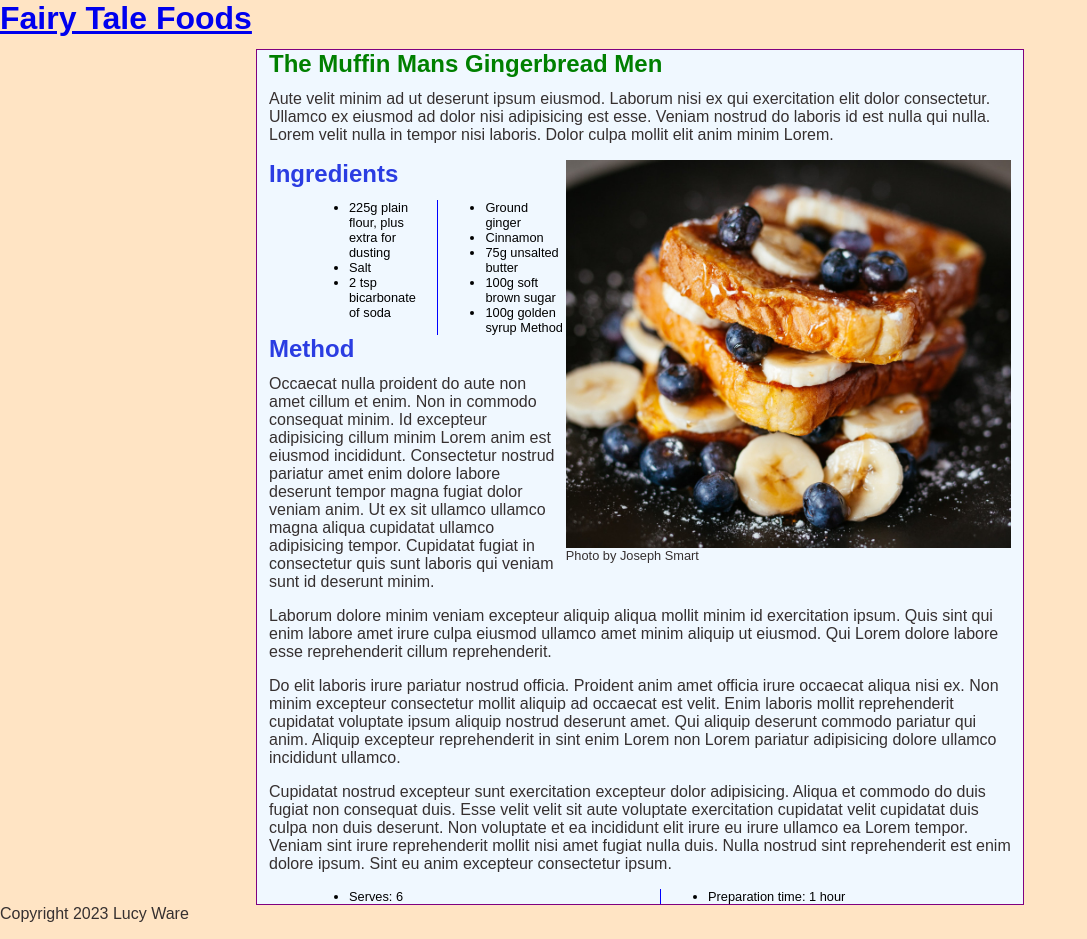
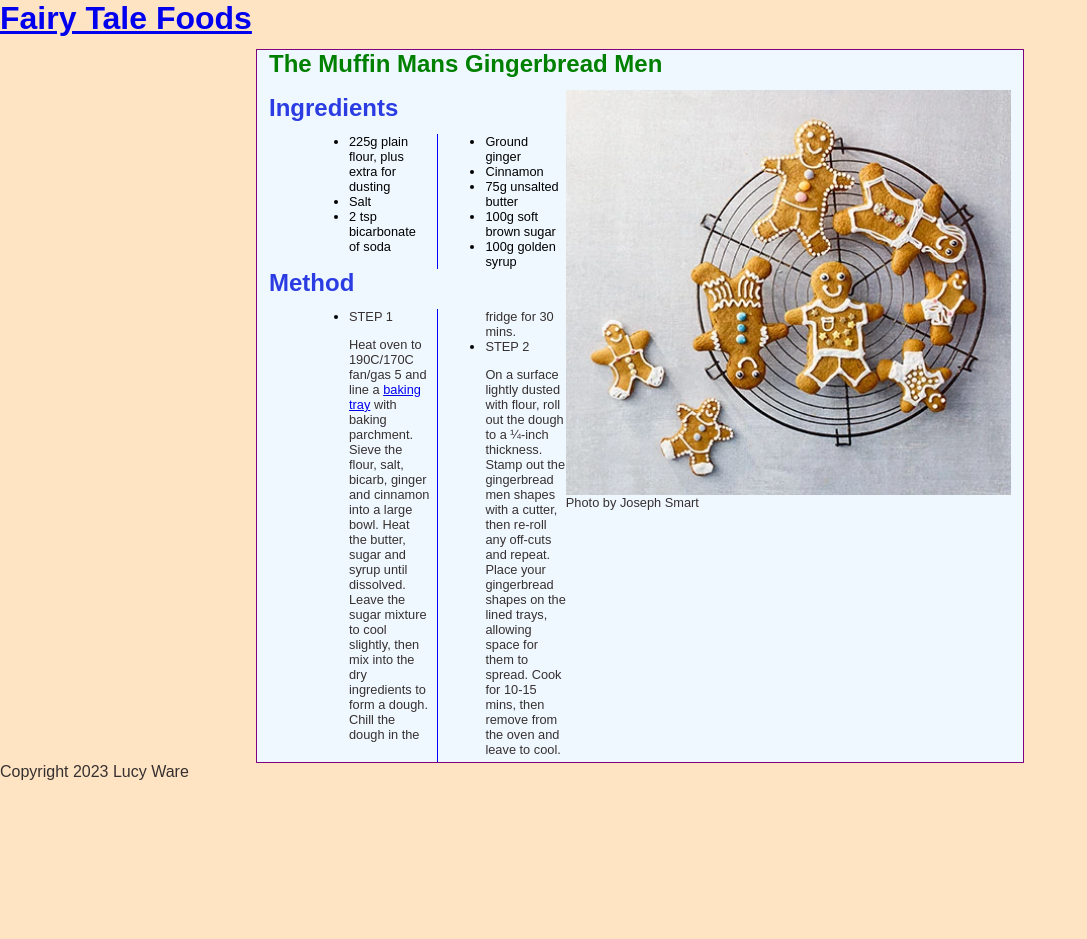
Before and after one commit to Lucyware/Fairytalefoods, a Jekyll site: the page built from _recipes/recipe1.md, in a window 1280 px wide. Shown: the whole page, without its empty margins (0-1087 px from the left). Built offline with Jekyll 4.4.1, drawn with Linux system fonts in a browser that asks for light colours; after the commit the page ends 900 px from its top, so only the background shows below that.

Commit message:
Update Recipe “recipe1”

```diff
--- a/_recipes/recipe1.md
+++ b/_recipes/recipe1.md
@@ -5,9 +5,9 @@ order: 2
 layout: recipe
 published: true
 ---
-Aute velit minim ad ut deserunt ipsum eiusmod. Laborum nisi ex qui exercitation elit dolor consectetur. Ullamco ex eiusmod ad dolor nisi adipisicing est esse. Veniam nostrud do laboris id est nulla qui nulla. Lorem velit nulla in tempor nisi laboris. Dolor culpa mollit elit anim minim Lorem.
 
-![Delicious Plate of Toast, Blueberries and Bananas, covered in sticky maple syrup](../uploads/joseph-gonzalez-zcUgjyqEwe8-unsplash.jpg "Photo by Joseph Smart")
+
+![Delicious Plate of Toast, Blueberries and Bananas, covered in sticky maple syrup](../uploads/gingerbread.webp "Photo by Joseph Smart")
 
 ## Ingredients
 
@@ -18,17 +18,13 @@ Aute velit minim ad ut deserunt ipsum eiusmod. Laborum nisi ex qui exercitation
 * Cinnamon
 * 75g unsalted butter
 * 100g soft brown sugar
-* 100g golden syrup Method
+* 100g golden syrup
 
 ## Method
 
-Occaecat nulla proident do aute non amet cillum et enim. Non in commodo consequat minim. Id excepteur adipisicing cillum minim Lorem anim est eiusmod incididunt. Consectetur nostrud pariatur amet enim dolore labore deserunt tempor magna fugiat dolor veniam anim. Ut ex sit ullamco ullamco magna aliqua cupidatat ullamco adipisicing tempor. Cupidatat fugiat in consectetur quis sunt laboris qui veniam sunt id deserunt minim.
+* STEP 1
 
-Laborum dolore minim veniam excepteur aliquip aliqua mollit minim id exercitation ipsum. Quis sint qui enim labore amet irure culpa eiusmod ullamco amet minim aliquip ut eiusmod. Qui Lorem dolore labore esse reprehenderit cillum reprehenderit.
+  Heat oven to 190C/170C fan/gas 5 and line a [baking tray](https://www.bbcgoodfood.com/content/kimberley-wilsons-top-5-baking-trays) with baking parchment. Sieve the flour, salt, bicarb, ginger and cinnamon into a large bowl. Heat the butter, sugar and syrup until dissolved. Leave the sugar mixture to cool slightly, then mix into the dry ingredients to form a dough. Chill the dough in the fridge for 30 mins.
+* STEP 2
 
-Do elit laboris irure pariatur nostrud officia. Proident anim amet officia irure occaecat aliqua nisi ex. Non minim excepteur consectetur mollit aliquip ad occaecat est velit. Enim laboris mollit reprehenderit cupidatat voluptate ipsum aliquip nostrud deserunt amet. Qui aliquip deserunt commodo pariatur qui anim. Aliquip excepteur reprehenderit in sint enim Lorem non Lorem pariatur adipisicing dolore ullamco incididunt ullamco.
-
-Cupidatat nostrud excepteur sunt exercitation excepteur dolor adipisicing. Aliqua et commodo do duis fugiat non consequat duis. Esse velit velit sit aute voluptate exercitation cupidatat velit cupidatat duis culpa non duis deserunt. Non voluptate et ea incididunt elit irure eu irure ullamco ea Lorem tempor. Veniam sint irure reprehenderit mollit nisi amet fugiat nulla duis. Nulla nostrud sint reprehenderit est enim dolore ipsum. Sint eu anim excepteur consectetur ipsum.
-
-* Serves: 6
-* Preparation time: 1 hour
+  On a surface lightly dusted with flour, roll out the dough to a ¼-inch thickness. Stamp out the gingerbread men shapes with a cutter, then re-roll any off-cuts and repeat. Place your gingerbread shapes on the lined trays, allowing space for them to spread. Cook for 10-15 mins, then remove from the oven and leave to cool.
```
Also changed, not shown: uploads/gingerbread.webp (added).
